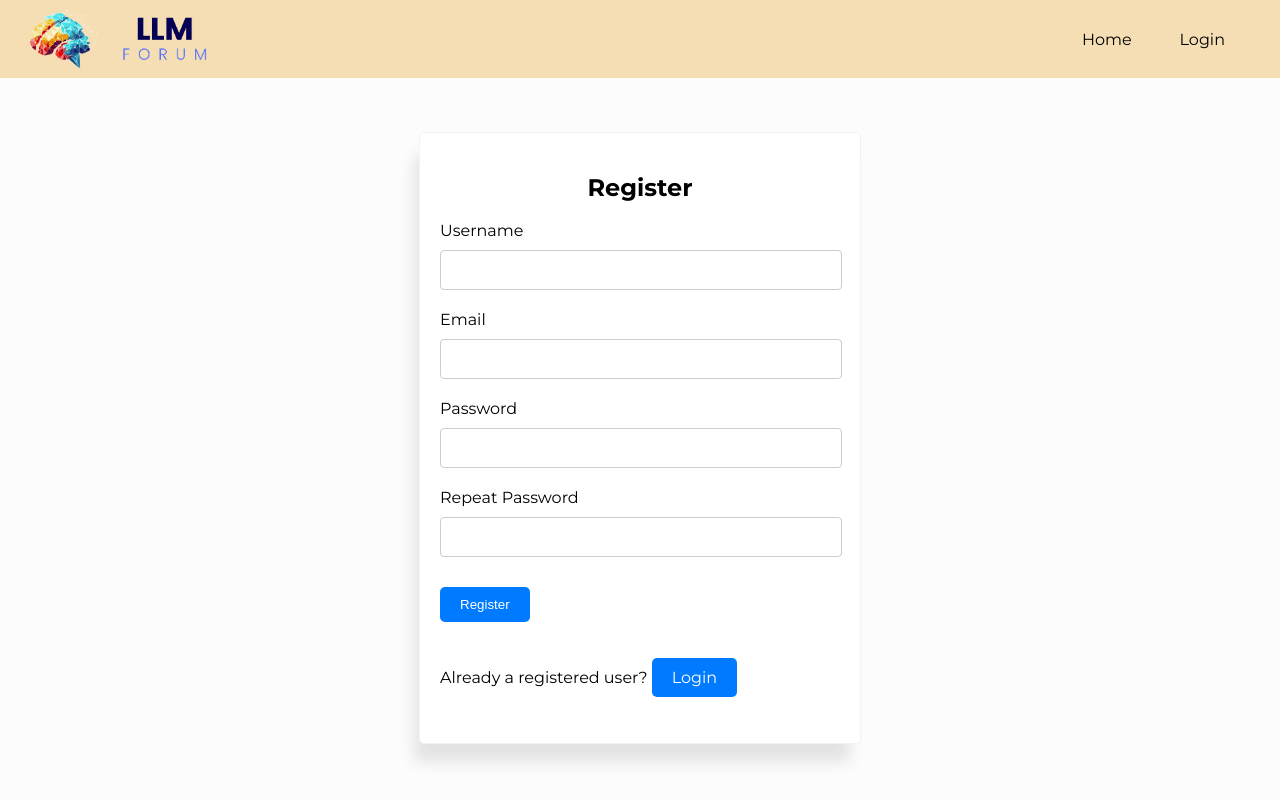
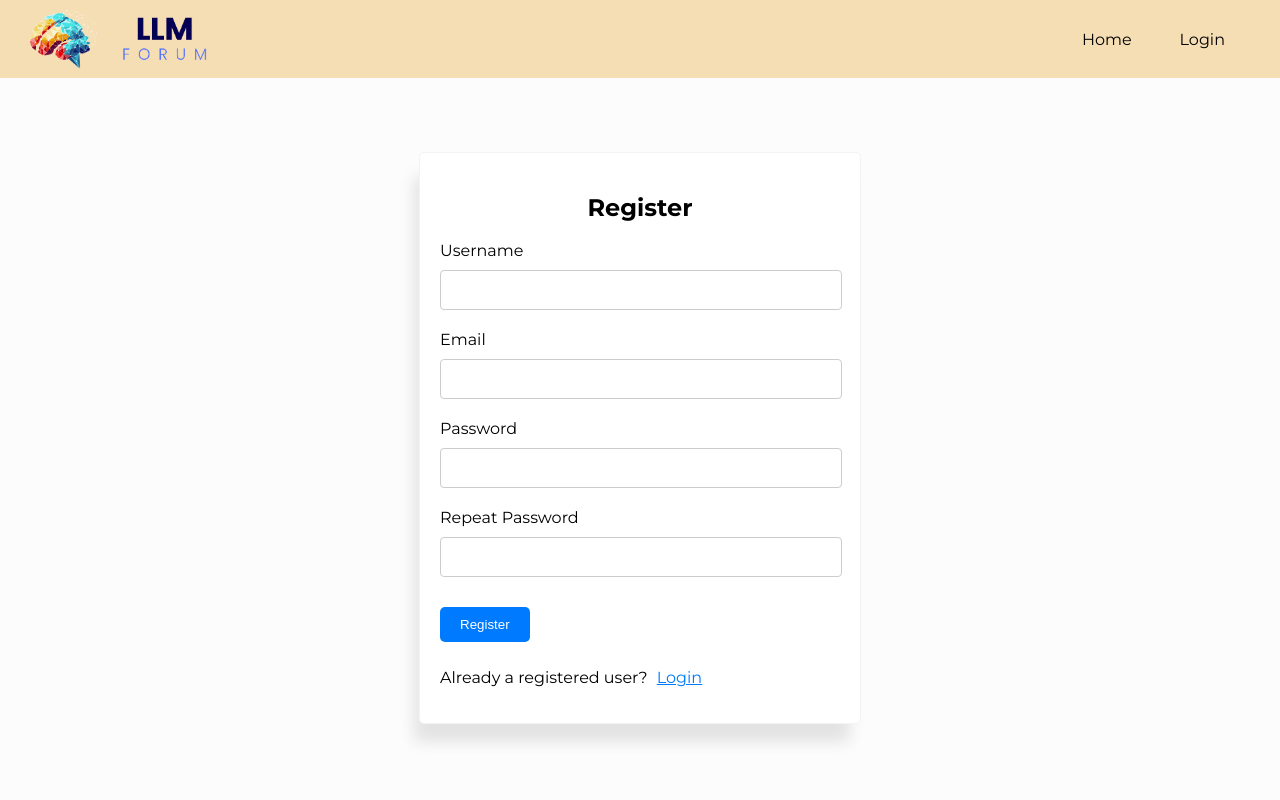
Before and after one commit to jith4j/CITS5505-Agile-Web-Development, a Flask app: page /register in a window 1280 px wide. Run offline with Flask 3, Linux system fonts and the light colour scheme; some web fonts are replaced.

Commit message:
Changed login button to hyperlink in register.html template

```diff
--- a/app/templates/register.html
+++ b/app/templates/register.html
@@ -47,7 +47,7 @@
                 {{ form.submit(class="btn btn-primary") }}
             </div>
         </form>
-        <p>Already a registered user? <a href="{{ url_for('login') }}" class="btn">Login</a></p>
+        <p>Already a registered user? <a href="{{ url_for('login') }}" class="reg-link-login">Login</a></p>
     </div>
 </div>
 {% endblock %}
```
